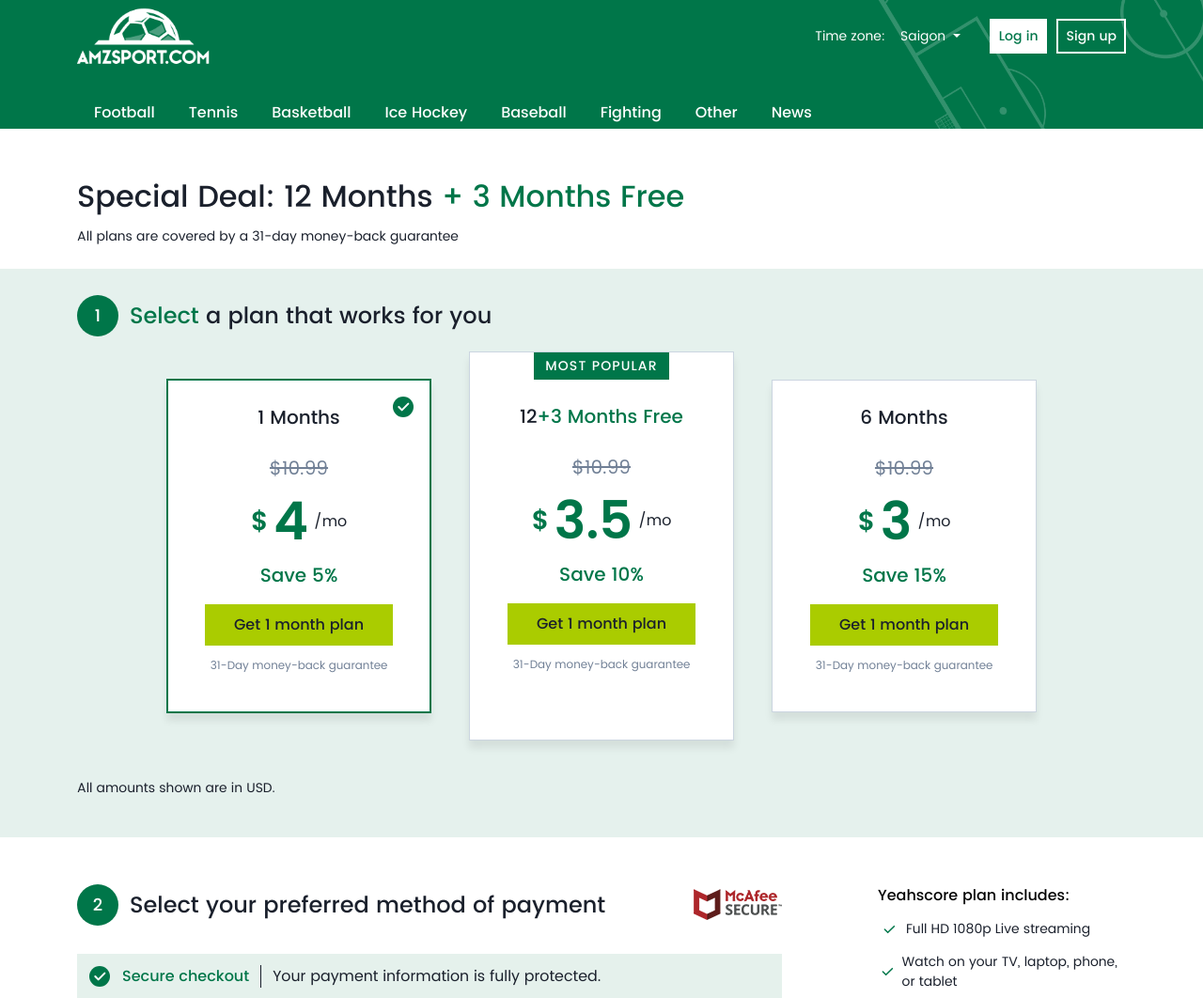
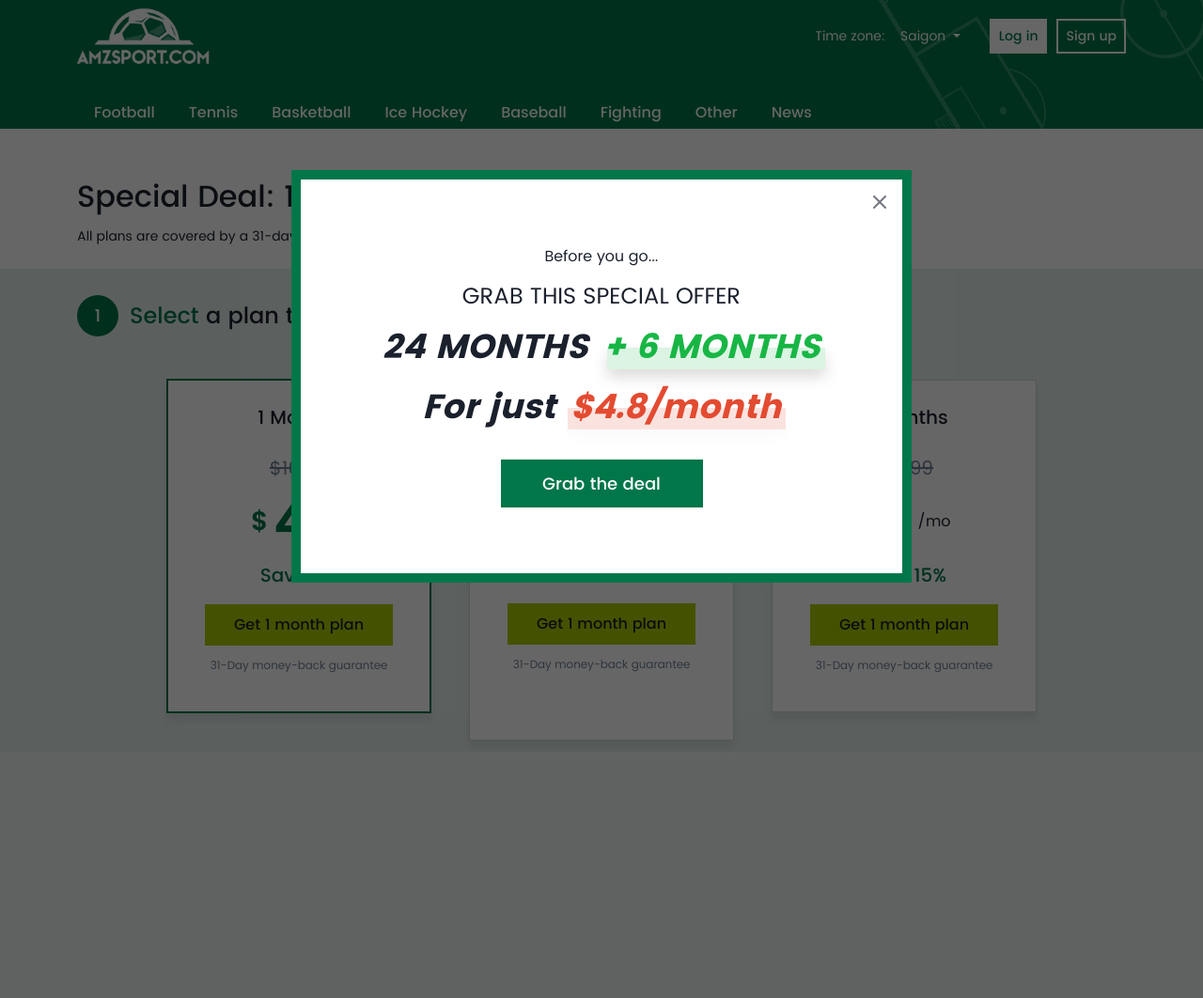
Before and after one commit to trieudung2509/amzsports, a PHP site: page /price.html in a window 1280 px wide. Shown: the top 1062 px of the page at 94% size. After the commit the page ends 788 px from the top, so only its background shows below. Run offline with PHP 8.4, Linux system fonts and the light colour scheme; style sheets or scripts are compiled from the project's sources; some libraries are stand-ins or nearby versions.

Commit message:
create popup

```diff
--- a/css/price.css
+++ b/css/price.css
@@ -1410,5 +1410,166 @@
 #choose-paymen-accordion .ui-accordion-header-active .icon-checked {
   display: block !important;
 }
+.popup {
+  position: fixed;
+  z-index: -100;
+  opacity: 0;
+  top: 0;
+  left: 0;
+  width: 100%;
+  height: 100%;
+  display: flex;
+  align-items: center;
+  justify-content: center;
+  background-color: rgba(0, 0, 0, 0.6);
+}
+
+.popup__close {
+  position: absolute;
+  top: 12px;
+  right: 12px;
+  cursor: pointer;
+}
+@media only screen and (max-width: 991px) {
+  .popup__close {
+    top: 8px;
+    right: 8px;
+  }
+}
+
+.popup__body {
+  position: relative;
+  max-width: 660px;
+  min-width: 660px;
+  background: #FFFFFF;
+  border: 10px solid #007649;
+  display: flex;
+  flex-direction: column;
+  justify-content: center;
+  align-items: center;
+  padding: 70px 0px;
+}
+@media only screen and (max-width: 991px) {
+  .popup__body {
+    min-width: 100%;
+    max-width: 100%;
+    border: 5px solid #007649;
+    padding: 36px 0px;
+  }
+}
+
+.popup--show {
+  z-index: 100;
+  opacity: 1;
+}
+
+.popup-title {
+  font-style: normal;
+  font-weight: 400;
+  font-size: 16px;
+  line-height: 24px;
+  /* identical to box height */
+  /* Gray:900 */
+  color: #1A202C;
+}
+
+.popup-content {
+  width: 100%;
+  height: 100%;
+  display: flex;
+  justify-content: center;
+  align-items: center;
+  flex-direction: column;
+}
+
+.popup-description {
+  font-style: normal;
+  font-weight: 400;
+  font-size: 24px;
+  line-height: 36px;
+  color: #1A202C;
+  display: block;
+  margin: 12px 0px;
+  text-transform: uppercase;
+}
+
+.popup-content__description {
+  display: flex;
+  justify-content: center;
+  font-style: italic;
+  font-weight: 700;
+  font-size: 36px;
+  line-height: 48px;
+  /* identical to box height, or 133% */
+  text-align: center;
+  color: #1A202C;
+  margin-bottom: 16px;
+}
+.popup-content__description:last-of-type {
+  margin-bottom: 32px;
+}
+@media only screen and (max-width: 991px) {
+  .popup-content__description {
+    font-size: 24px;
+    list-style: 32px;
+  }
+}
+.popup-content__description .month-2 {
+  position: relative;
+  top: 0px;
+  left: 0;
+  margin-left: 16px;
+}
+.popup-content__description .shadow {
+  width: 232px;
+  height: 23px;
+  border: none;
+  position: absolute;
+  bottom: 0;
+  right: -5px;
+}
+@media only screen and (max-width: 991px) {
+  .popup-content__description .shadow {
+    width: 162px;
+  }
+}
+.popup-content__description .text-green {
+  color: #18B745;
+}
+.popup-content__description .text-red {
+  color: #E34B31;
+}
+.popup-content__description .green-shadown {
+  background: rgba(24, 183, 69, 0.15);
+}
+.popup-content__description .red-shadown {
+  background: #E34B31;
+  opacity: 0.15;
+}
+
+.btn-grap {
+  min-width: 215px;
+  max-width: 215px;
+  height: auto;
+  padding: 12px 0px;
+  text-align: center;
+  background: #007649;
+  font-family: "Poppins";
+  font-style: normal;
+  font-weight: 500;
+  font-size: 18px;
+  line-height: 27px;
+  text-align: center;
+  color: #FFFFFF;
+  cursor: pointer;
+  border: none;
+  outline: none;
+}
+.btn-grap:focus {
+  outline: none;
+}
+.btn-grap:hover {
+  opacity: 0.8;
+}
 
 /*# sourceMappingURL=price.css.map */
--- a/js/main.js
+++ b/js/main.js
@@ -22,4 +22,27 @@ $(document).ready(function() {
       $(this).parents(".menu-block").find(".nav-item").removeClass("active")
       $(this).removeClass("active");
     })
+
+
+      //handle show popup
+      $("body").css({
+        overflow: "hidden",
+      });
+    $(".popup").addClass("popup--show");
+    // function - Hide popup & body scroll off
+    const hidePopup = () => {
+      $("body").css({
+        overflow: "auto",
+      });
+      $(".popup").removeClass("popup--show");
+    };
+    // Hide popup on click close button
+    $(".popup__close").on("click", hidePopup);
+
+    // Hide popup on click outside of popup
+    $(".popup").on("click", function (event) {
+      if (event.target.classList.contains("popup")) {
+        hidePopup();
+      }
+    });
 });
--- a/price.html
+++ b/price.html
@@ -1016,6 +1016,43 @@
     </div>
   </div>
   <!-- start footer block -->
+  <div class="popup">
+    <div class="popup__body">
+      <div class="popup__close">
+        <svg width="24" height="24" viewBox="0 0 24 24" fill="none" xmlns="http://www.w3.org/2000/svg">
+        <g opacity="0.6" clip-path="url(#clip0_2147_16116)">
+        <path d="M18 6L6 18" stroke="#1A202C" stroke-width="2" stroke-linecap="round" stroke-linejoin="round"/>
+        <path d="M6 6L18 18" stroke="#1A202C" stroke-width="2" stroke-linecap="round" stroke-linejoin="round"/>
+        </g>
+        <defs>
+        <clipPath id="clip0_2147_16116">
+        <rect width="24" height="24" fill="white"/>
+        </clipPath>
+        </defs>
+        </svg>
+      </div>
+      <div class="popup-content">
+        <span class="popup-title">Before you go...</span>
+        <span class="popup-description">GRAB THIS SPECIAL OFFER</span>
+        <div class="popup-content__description">
+          <span class="month-1">24 MONTHS</span>
+          <div class="month-2">
+            <span class="text-green">+ 6 MONTHS</span>
+            <div class="shadow green-shadown"></div>
+          </div>
+        </div>
+
+         <div class="popup-content__description">
+          <span class="month-1">For just</span>
+          <div class="month-2">
+            <span class="text-red">$4.8/month</span>
+            <div class="shadow red-shadown"></div>
+          </div>
+        </div>
+        <button class="btn-grap">Grab the deal</button>
+      </div>
+    </div>
+  </div>
 <footer class="footer">
    <div class="container">
      <div class="footer-wrapper">
```
Also changed, not shown: scss/_page-price.scss (+168 -0 lines), 1 other file.
